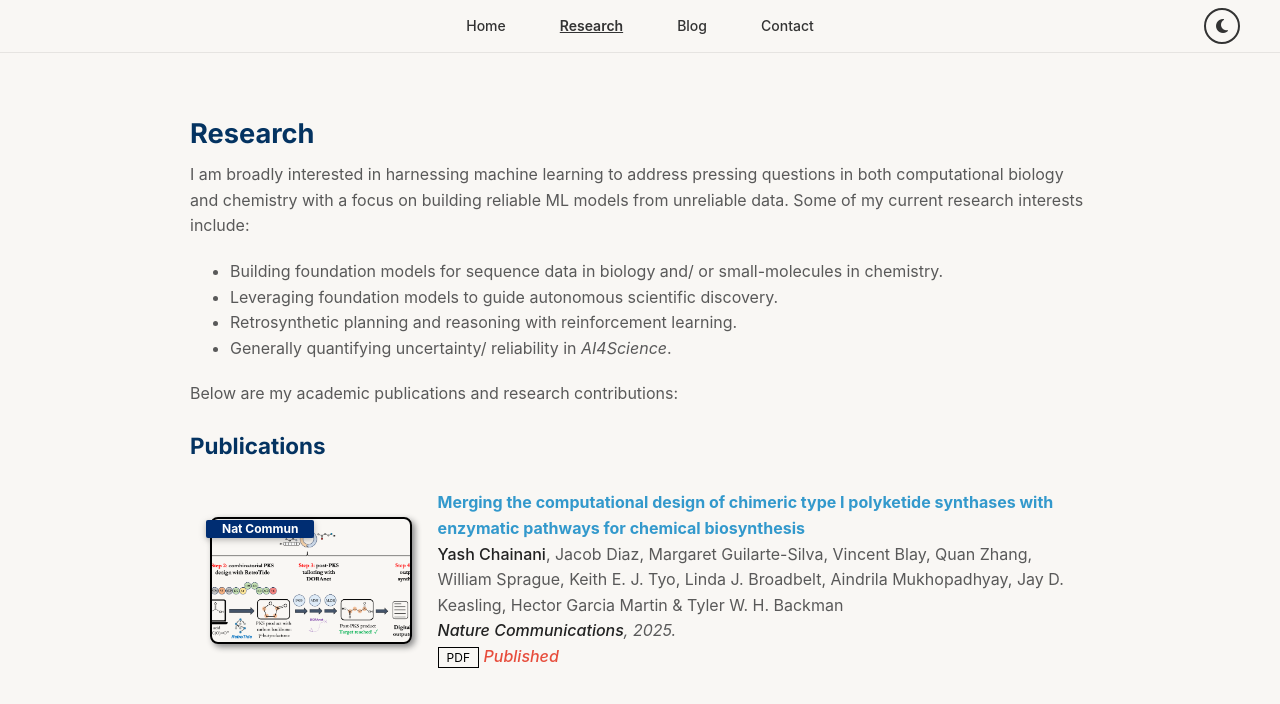
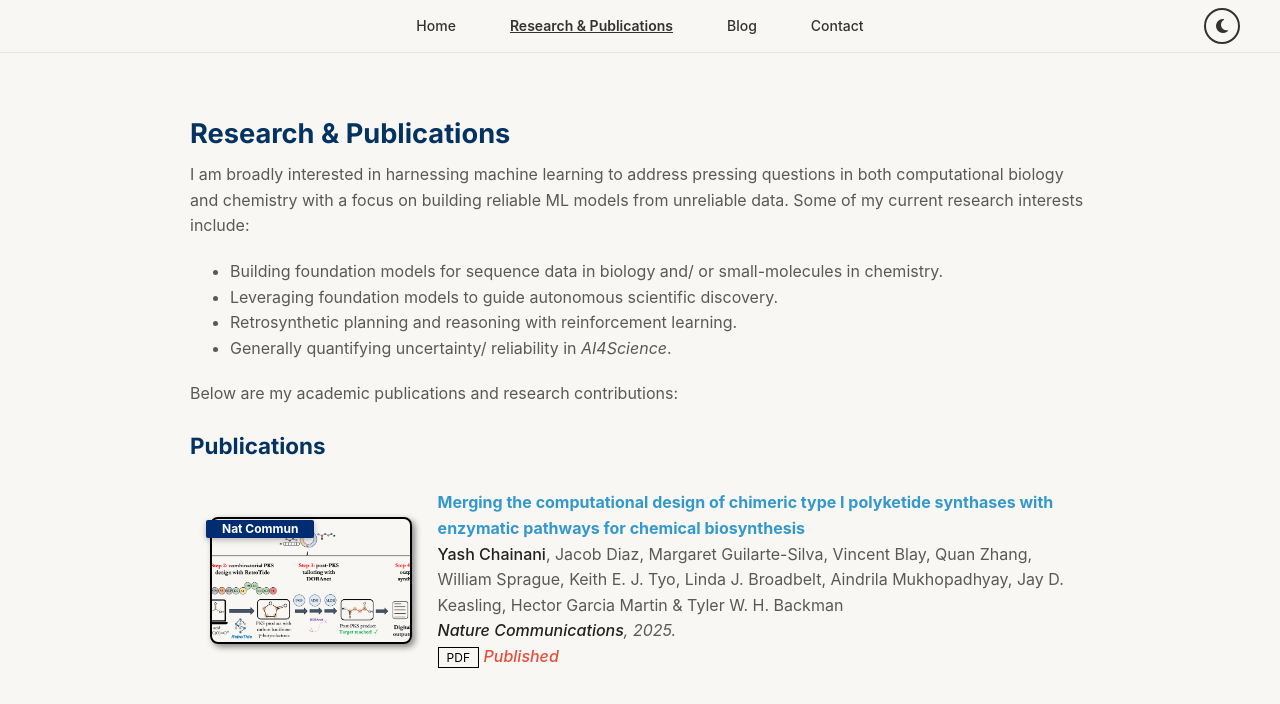
Before and after one commit to yashchainani21/yashchainani21.github.io, a Jekyll site: the page built from publications.md, in a window 1280 px wide and 1062 px high, cut to the strip 0-704 px from the top of the window. Built offline with Jekyll 4.4.1, drawn with Linux system fonts in a browser that asks for light colours; a style sheet for code colours, icons or effects is not loaded.

Commit message:
Rename Research page to Research & Publications
Co-Authored-By: Claude Opus 4.6 <noreply@anthropic.com>

```diff
--- a/_layouts/homepage.html
+++ b/_layouts/homepage.html
@@ -41,7 +41,7 @@
       <div class="nav-container">
         <div class="nav-links">
           <a href="/" class="nav-link {% if page.url == '/' %}active{% endif %}">Home</a>
-          <a href="/publications/" class="nav-link {% if page.url == '/publications/' %}active{% endif %}">Research</a>
+          <a href="/publications/" class="nav-link {% if page.url == '/publications/' %}active{% endif %}">Research & Publications</a>
           <a href="/blog/" class="nav-link {% if page.url == '/blog/' %}active{% endif %}">Blog</a>
           <a href="/contact/" class="nav-link {% if page.url == '/contact/' %}active{% endif %}">Contact</a>
         </div>
--- a/_layouts/page.html
+++ b/_layouts/page.html
@@ -41,7 +41,7 @@
       <div class="nav-container">
         <div class="nav-links">
           <a href="/" class="nav-link {% if page.url == '/' %}active{% endif %}">Home</a>
-          <a href="/publications/" class="nav-link {% if page.url == '/publications/' %}active{% endif %}">Research</a>
+          <a href="/publications/" class="nav-link {% if page.url == '/publications/' %}active{% endif %}">Research & Publications</a>
           <a href="/blog/" class="nav-link {% if page.url == '/blog/' %}active{% endif %}">Blog</a>
           <a href="/contact/" class="nav-link {% if page.url == '/contact/' %}active{% endif %}">Contact</a>
         </div>
--- a/publications.md
+++ b/publications.md
@@ -1,10 +1,10 @@
 ---
 layout: page
-title: Research
+title: Research & Publications
 permalink: /publications/
 ---
 
-# Research
+# Research & Publications
 
 I am broadly interested in harnessing machine learning to address pressing questions in both computational biology and chemistry with a focus on building reliable ML models from unreliable data. Some of my current research interests include:
 
```
